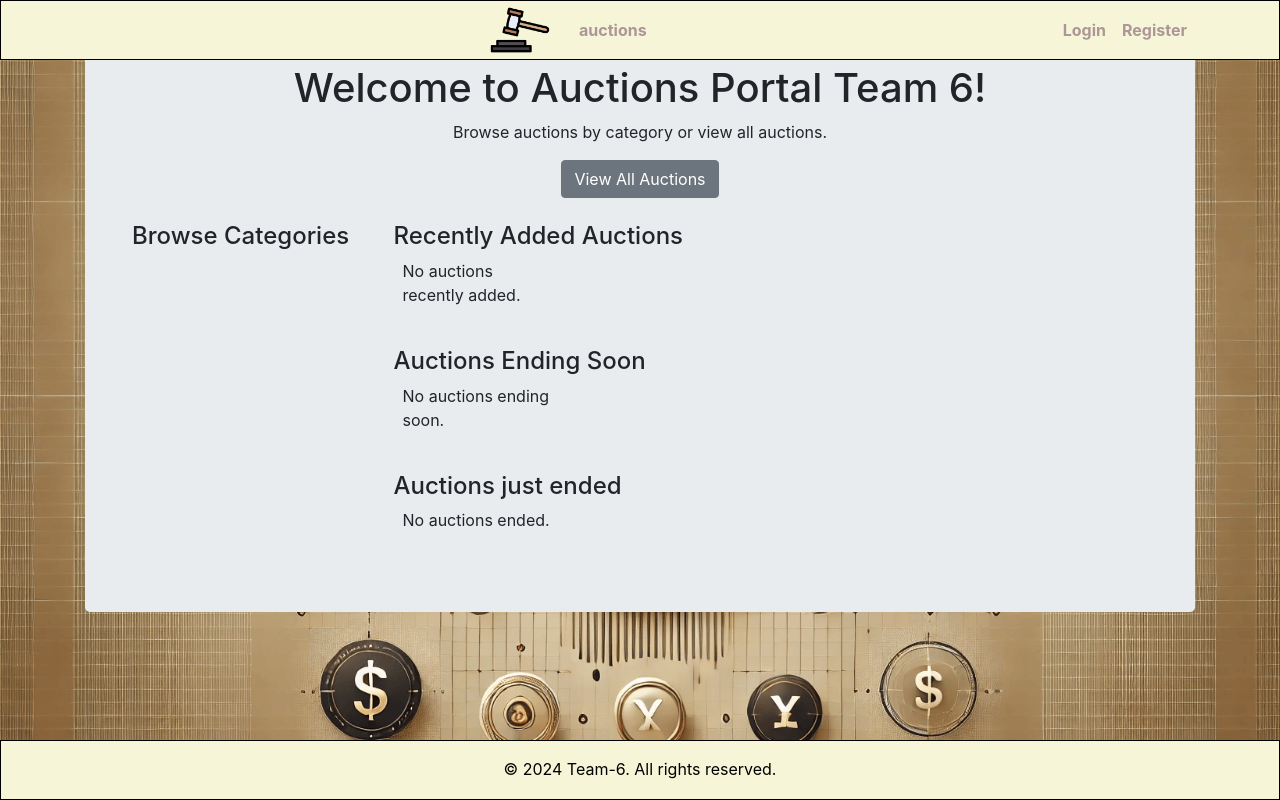
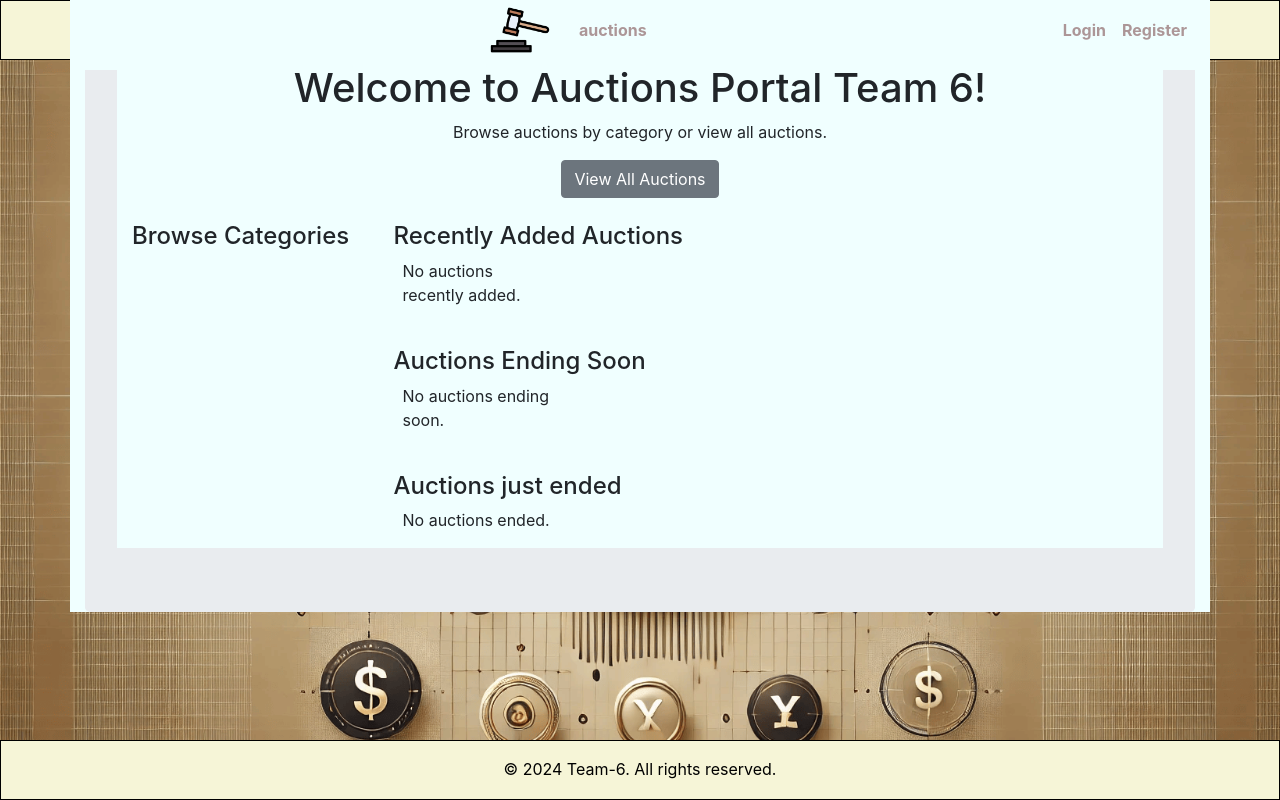
Before and after one commit to nightecz/auction_portal_final_project, a Django app: page / in a window 1280 px wide. Run offline with Django 5.2, Linux system fonts and the light colour scheme; data that the repository does not hold is empty; some libraries are stand-ins or nearby versions.

Commit message:
- styling work in progres

```diff
--- a/static/css/styles.css
+++ b/static/css/styles.css
@@ -29,7 +29,7 @@ body { /* background image */
     display: flex;
     justify-content: center;
     align-items: center;
-
+}
 
 .nav-link {
     color: #ac9697; /* active link change colour to */
@@ -39,3 +39,7 @@ body { /* background image */
 .navbar-link { /* change if you point with mouse */
     color: #f5d7f6;
 }
+
+.container {
+    background: azure;
+}
--- a/viewer/templates/base.html
+++ b/viewer/templates/base.html
@@ -6,6 +6,7 @@
 <head>
 <!-- Bootstrap 5 CSS -->
     <link href="https://cdn.jsdelivr.net/npm/bootstrap@5.3.0/dist/css/bootstrap.min.css" rel="stylesheet">
+    <link rel="stylesheet" href="{% static 'css/styles.css' %}">
 
     <meta charset="utf-8">
     <meta name="viewport" content="width=device-width, initial-scale=1">
--- a/viewer/templates/index.html
+++ b/viewer/templates/index.html
@@ -4,8 +4,6 @@
 {% block content %}
 
 {% load static %}
-<link rel="stylesheet" href="{% static 'css/styles.css' %}">
-
 <div class="container">
     {% if messages %}
         <div class="d-flex justify-content-center mt-4">
```
